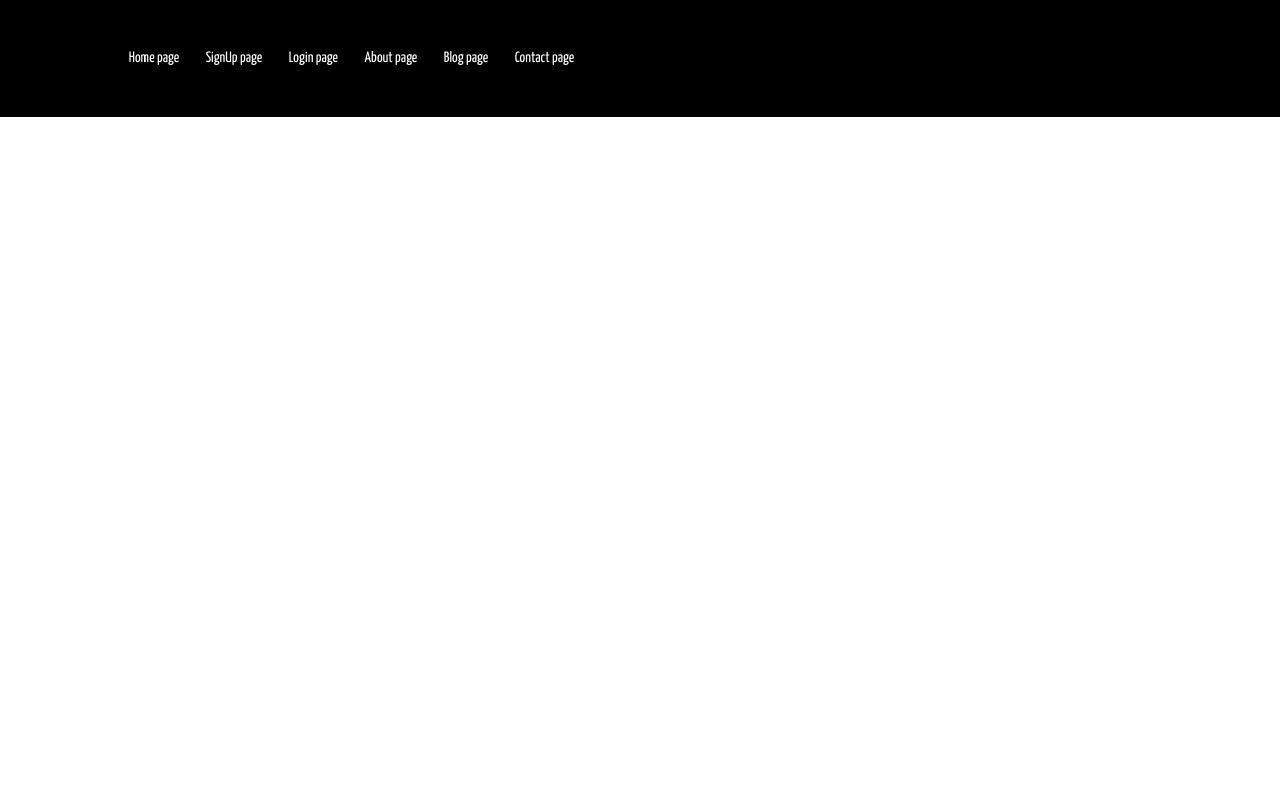
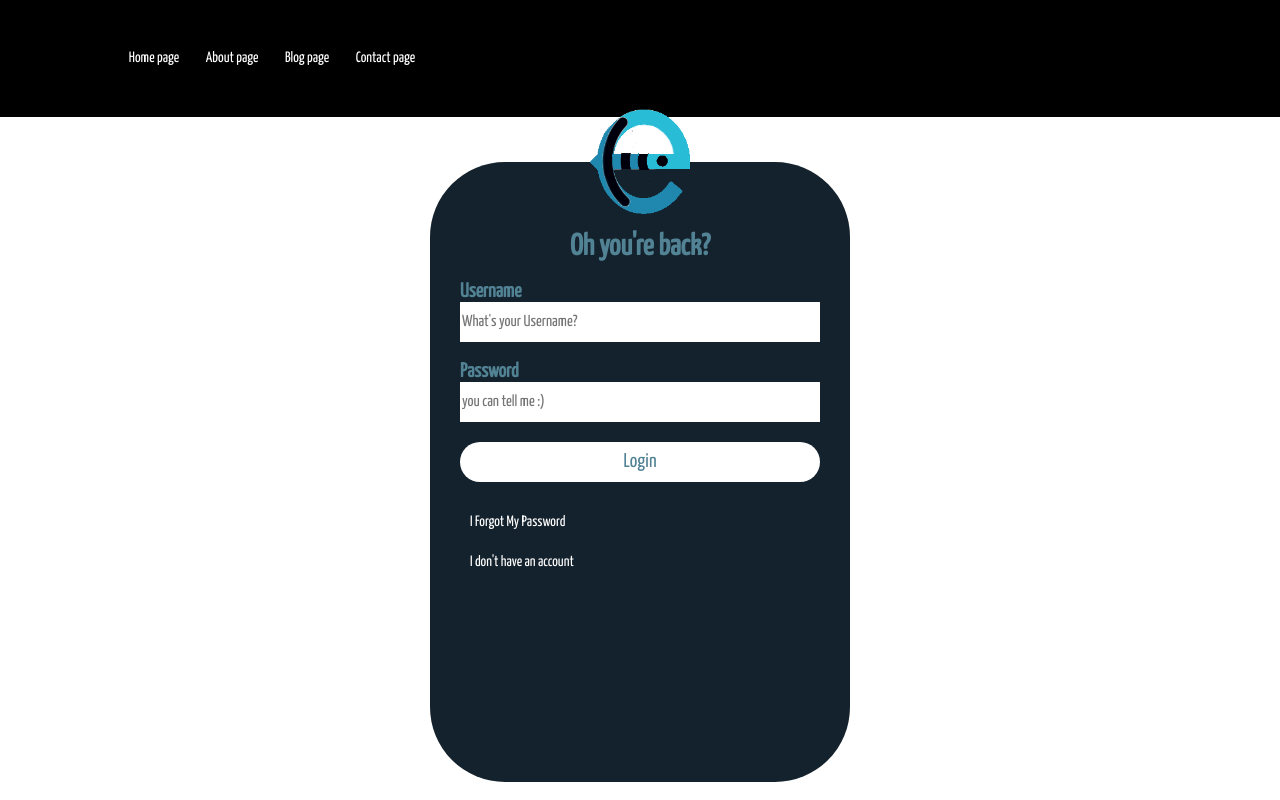
Before and after one commit to echo-foundation/echoapp, a plain HTML site: page Login.html in a window 1280 px wide. Drawn offline with Linux system fonts and the light colour scheme.

Commit message:
semi completed login page and adjsuted homepage

```diff
--- a/Login.html
+++ b/Login.html
@@ -9,21 +9,32 @@
 	<link rel="preconnect" href="https://fonts.gstatic.com" crossorigin>
 	<link href="https://fonts.googleapis.com/css2?family=Yanone+Kaffeesatz&display=swap" rel="stylesheet">
 </head>
+
 <body>
 	<section>
 		<nav class="nav black" >
 			<div class="nav-links">
 				<ul>
 					<li><a href="index.html">Home page</a></li>
-					<li><a href="">SignUp page</a></li>
-					<li><a href="login.html">Login page</a></li>
 					<li><a href="">About page</a></li>
 					<li><a href="">Blog page</a></li>
 					<li><a href="">Contact page</a></li>
 				</ul>
 			</div>
 		</nav>
-
 	</section>
+	<div class="loginbox">
+		<img src="assets/EchoLogo.png"  class="image-specific">
+		<h1>Oh you're back?</h1>
+		<form>
+			<p>Username</p>
+			<input type="text" name="" placeholder="What's your Username?">
+			<p>Password</p>
+			<input type="password" name="" placeholder="you can tell me :)">
+			<input type="submit" name="" value="Login">
+			<a href="">I Forgot My Password</a>
+			<a href="">I don't have an account</a>
+		</form>
+	</div>
 </body>
 </html>
--- a/style.css
+++ b/style.css
@@ -155,11 +155,83 @@ section.articles{
     color: black;
 }
 
+.loginbox{
+    width: 420px;
+    height: 620px;
+    background: #14222d;
+    border-radius: 75px;
+    top: 59%;
+    left: 50%;
+    position: absolute;
+    transform: translate(-50%,-50%);
+    box-sizing: border-box;
+    padding: 70px 30px;
+    color: #ffffff;
+}
+.loginbox h1{
+    margin: 0;
+    padding: 0px 0px 20px;
+    text-align: center;
+    font-size: 30px;
+    color: #528394;
+}
+.loginbox p{
+    margin: 0;
+    padding: 0;
+    font-weight: bold;
+    font-size: 20px;
+    color: #528394
+}
+
+.loginbox input{
+    width: 100%;
+    margin-bottom: 20px;
+}
+
+.loginbox input[type="text"], input[type="password"]{
+    border: none;
+    border-bottom: 1px solid #ffffff;
+    outline: #528394;
+    height: 40px;
+    color: #14222d ;
+    font-size: 16px;
+}
+
+.loginbox input[type="submit"]{
+    border: none;
+    outline: #528394;
+    height: 40px;
+    background: #ffffff;
+    text-align: center;
+    color: #528394;
+    font-size: 20px;
+    border-radius: 20px;
+}
+
+.loginbox input[type="submit"]:hover{
+    cursor: pointer;
+    background: #7fffd4;
+}
+
+.loginbox a{
+    padding: 10px;
+    display: block;
+    text-decoration: none;
+    font-size: 15px;
+    line-height: 20px;
+    color: #ffffff;
+}
+
+.loginbox a:hover{
+    color: #7fffd4;
+}
+
 .image-specific{
-    width: 50px;
-    height: 50px;
-    border-radius: 25px;
-
+    width: 100px;
+    position: absolute;
+    top: -8.5%;
+    left: 50%;
+    left: calc(50% - 50px);
 }
 
 .author{
```
